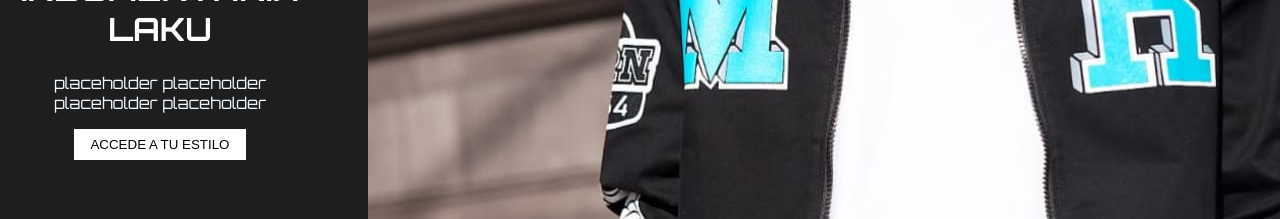
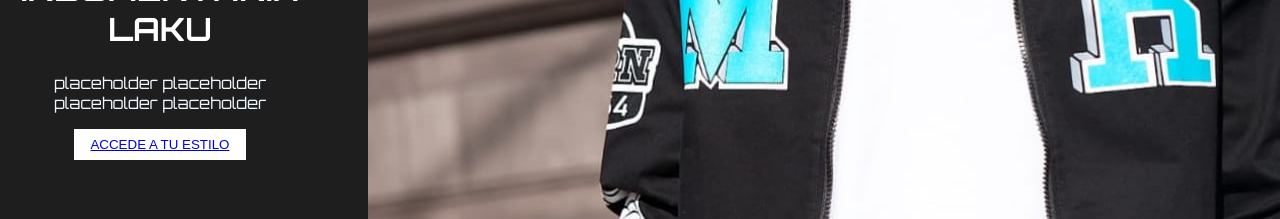
Before and after one commit to MarianoGonnet/TiendaLaku, a React (Vite) app: page / in a window 1280 px wide. Shown: the part 900-1119 px from the top of the page. Built offline with nearby package versions, Linux system fonts and the light colour scheme; the HTML template or start-up script is replaced by a standard one.

Commit message:
Se agregaron cambios en las letras

```diff
--- a/src/components/Hero.jsx
+++ b/src/components/Hero.jsx
@@ -10,12 +10,7 @@ const Hero = () => {
         <img src={logo} alt="Indumentaria Laku Logo" className="hero-logo" />
         <h2>INDUMENTARIA LAKU</h2>
         <p>placeholder placeholder placeholder placeholder</p>
-        <button
-  className="hero-button"
-  onClick={() => window.location.href = '/styles/galeria.html'}
->
-  ACCEDE A TU ESTILO
-</button>
+        <button className="hero-button"><a href="../src/styles/galeria.html">ACCEDE A TU ESTILO</a></button>
       </div>
       <div className="hero-image">
         <img src={heroImage} alt="Modelo" />
```
Also changed, not shown: src/styles/contacto.css (line endings or trailing spaces).
